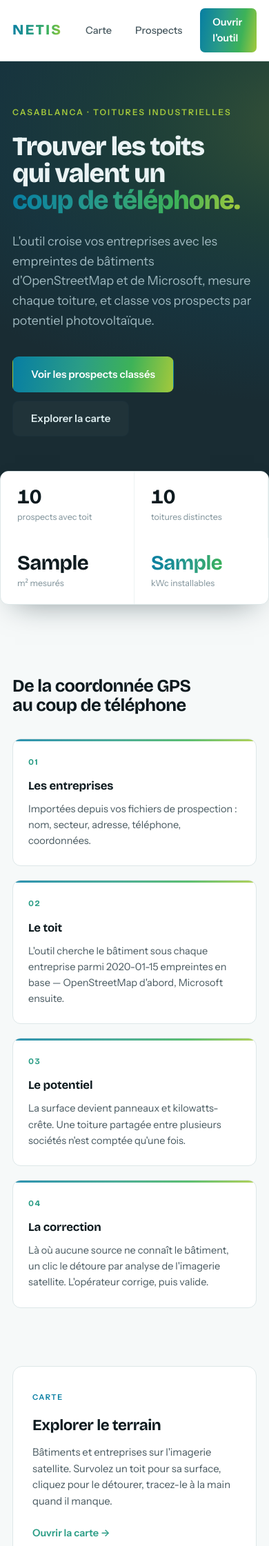
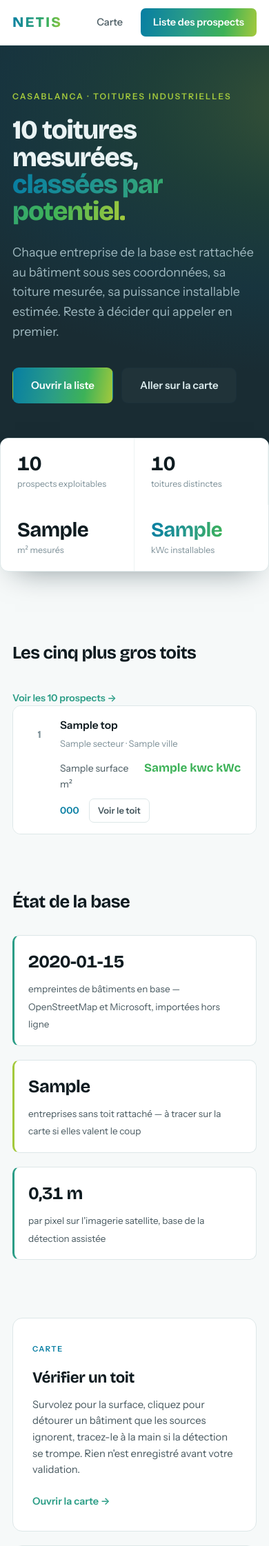
Before and after one commit to youssefyaslane/APP_Maps_surface, a Flask app: template templates/landing.html in a window 390 px wide. Shown: the top 2242 px of the page at 69% size. Run offline with Flask 3, Linux system fonts and the light colour scheme; the template is opened without the code that fills it: most values are stand-ins (such as "Sample title", 1, 10 or a date in 2020); some libraries are stand-ins or nearby versions.

Commit message:
Recentre la page d'accueil sur l'usage interne des commerciaux
La premiere version etait ecrite comme une page de vente — « l'outil croise vos
entreprises », un argumentaire pour un client. Or c'est un poste de travail
interne : celui qui l'ouvre travaille deja chez Netis et n'a pas besoin qu'on lui
vende l'outil. Il veut savoir ou en sont les donnees et par qui commencer.

Le texte est repris dans ce sens, et la page gagne ce qui manquait : les cinq
plus gros toits directement sur l'accueil, avec surface, puissance, telephone
cliquable et lien vers le toit sur la carte. Un commercial y trouve sa premiere
action sans passer par la liste.

Ajout aussi d'un etat de la base — empreintes disponibles, entreprises sans toit
rattache, resolution de l'imagerie — et d'une note sur la fiabilite inegale des
sources, utile avant un rendez-vous.

Les cinq cibles sont selectionnees par toiture distincte, pas par entreprise :
deux societes d'un meme immeuble n'occupent pas deux lignes du classement.

Co-Authored-By: Claude Opus 5 <noreply@anthropic.com>

```diff
--- a/app.py
+++ b/app.py
@@ -873,6 +873,7 @@ def _landing_stats():
     fallback = {
         "prospects_avec_toit": "—", "toits_distincts": "—",
         "surface_totale": "—", "puissance_totale": "—", "batiments_base": "—",
+        "sans_toit": "—", "top": [],
     }
     pool = _get_db_pool()
     conn = pool.getconn()
@@ -901,6 +902,20 @@ def _landing_stats():
                 "SELECT (SELECT count(*) FROM osm_buildings) + (SELECT count(*) FROM ms_buildings)"
             )
             batiments = cur.fetchone()[0]
+            cur.execute("SELECT count(*) FROM companies WHERE roof_area_m2 IS NULL")
+            sans_toit = cur.fetchone()[0]
+            # Meilleures cibles du moment, une par toiture : deux societes d'un
+            # meme immeuble ne doivent pas occuper deux lignes du classement.
+            cur.execute(
+                """
+                SELECT DISTINCT ON (COALESCE(roof_key, 'c:' || id))
+                       name, city, category, roof_area_m2, solar_kwc, phone, lon, lat
+                FROM companies
+                WHERE roof_area_m2 IS NOT NULL
+                ORDER BY COALESCE(roof_key, 'c:' || id), solar_kwc DESC NULLS LAST
+                """
+            )
+            top = sorted(cur.fetchall(), key=lambda r: -(r[4] or 0))[:5]
     except psycopg2.Error:
         conn.rollback()
         return fallback
@@ -916,6 +931,15 @@ def _landing_stats():
         "surface_totale": fr(surface),
         "puissance_totale": fr(kwc),
         "batiments_base": fr(batiments),
+        "sans_toit": fr(sans_toit),
+        "top": [
+            {
+                "nom": r[0], "ville": r[1] or "—", "secteur": r[2] or "—",
+                "surface": fr(r[3] or 0), "kwc": fr(r[4] or 0),
+                "tel": r[5], "lon": r[6], "lat": r[7],
+            }
+            for r in top
+        ],
     }
 
 
--- a/static/landing.css
+++ b/static/landing.css
@@ -362,3 +362,130 @@ main { max-width: 1080px; margin: 0 auto; padding: 84px 34px 96px; }
 @media (prefers-reduced-motion: reduce) {
   .panel { transition: none; }
 }
+
+/* ---------- outil interne : cibles du moment et état de la base ---------- */
+
+.sec-head {
+  display: flex;
+  align-items: baseline;
+  justify-content: space-between;
+  gap: 20px;
+  flex-wrap: wrap;
+}
+.sec-head .sec-title { margin-bottom: 20px; }
+
+.sec-link {
+  font-size: 14px;
+  font-weight: 600;
+  color: var(--turquoise);
+  text-decoration: none;
+  white-space: nowrap;
+}
+.sec-link:hover, .sec-link:focus-visible { color: var(--bleu); }
+
+.top-list {
+  display: grid;
+  gap: 1px;
+  background: var(--trait);
+  border: 1px solid var(--trait);
+  border-radius: 12px;
+  overflow: hidden;
+}
+
+.cible {
+  display: grid;
+  grid-template-columns: 44px minmax(0, 1fr) auto auto;
+  align-items: center;
+  gap: 20px;
+  padding: 16px 22px;
+  background: var(--surface);
+}
+
+.cible-rang {
+  font-family: "Bricolage Grotesque", sans-serif;
+  font-size: 15px;
+  font-weight: 700;
+  color: var(--ink-pale);
+  text-align: center;
+}
+
+.cible-id { min-width: 0; }
+.cible-id b {
+  display: block;
+  font-size: 15.5px;
+  font-weight: 600;
+  overflow: hidden;
+  text-overflow: ellipsis;
+  white-space: nowrap;
+}
+.cible-id span { font-size: 13px; color: var(--ink-pale); }
+
+.cible-chiffres { display: flex; gap: 18px; align-items: baseline; }
+.cible-m2 { font-size: 14px; color: var(--ink-doux); font-variant-numeric: tabular-nums; }
+.cible-kwc {
+  font-family: "Bricolage Grotesque", sans-serif;
+  font-size: 17px;
+  font-weight: 700;
+  color: var(--vert);
+  font-variant-numeric: tabular-nums;
+  white-space: nowrap;
+}
+
+.cible-actions { display: flex; align-items: center; gap: 14px; white-space: nowrap; }
+.lien-tel { font-size: 13.5px; font-weight: 600; color: var(--bleu); text-decoration: none; }
+.lien-tel:hover { text-decoration: underline; }
+.sans-tel { font-size: 13px; color: var(--ink-pale); font-style: italic; }
+
+.lien-carte {
+  font-size: 13px;
+  font-weight: 600;
+  color: var(--ink-doux);
+  text-decoration: none;
+  padding: 6px 12px;
+  border: 1px solid var(--trait);
+  border-radius: 7px;
+}
+.lien-carte:hover, .lien-carte:focus-visible { border-color: var(--turquoise); color: var(--turquoise); }
+
+.vide { color: var(--ink-pale); font-size: 14.5px; }
+.vide code {
+  background: var(--trait-pale);
+  padding: 2px 6px;
+  border-radius: 4px;
+  font-size: 13px;
+}
+
+.etat { padding: 84px 0 0; }
+
+.etat-grid {
+  display: grid;
+  grid-template-columns: repeat(auto-fit, minmax(250px, 1fr));
+  gap: 20px;
+}
+
+.ec {
+  background: var(--surface);
+  border: 1px solid var(--trait);
+  border-left: 3px solid var(--turquoise);
+  border-radius: 10px;
+  padding: 18px 20px;
+}
+.ec-warn { border-left-color: var(--lime); }
+
+.ec b {
+  display: block;
+  font-family: "Bricolage Grotesque", sans-serif;
+  font-size: 1.6rem;
+  font-weight: 700;
+  letter-spacing: -0.02em;
+  font-variant-numeric: tabular-nums;
+  margin-bottom: 5px;
+}
+.ec span { font-size: 13.5px; color: var(--ink-doux); }
+
+.sources-intro { max-width: 62ch; margin: -18px 0 26px; font-size: 15px; color: var(--ink-doux); }
+
+@media (max-width: 780px) {
+  .cible { grid-template-columns: 32px minmax(0, 1fr); gap: 10px 14px; }
+  .cible-chiffres, .cible-actions { grid-column: 2; }
+}
--- a/templates/landing.html
+++ b/templates/landing.html
@@ -13,19 +13,18 @@
 
   <header class="nav">
     <a class="brand" href="/">
-      {# Dépose ton logo dans static/logo-netis.svg (ou .png) : il remplace
-         automatiquement le logotype ci-dessous, sans rien changer d'autre. #}
+      {# Le logo est lu dans static/img/logo-netis.png : le remplacer suffit,
+         il est repris ici et en pied de page. #}
       {% if logo %}
         <img class="brand-logo" src="{{ url_for('static', filename=logo) }}" alt="Netis" />
       {% else %}
         <span class="brand-mark">NETIS</span>
       {% endif %}
-      <span class="brand-app">Prospection solaire</span>
+      <span class="brand-app">Prospection solaire · outil interne</span>
     </a>
     <nav class="nav-links">
       <a href="/carte">Carte</a>
-      <a href="/dashboard">Prospects</a>
-      <a class="nav-cta" href="/dashboard">Ouvrir l'outil</a>
+      <a class="nav-cta" href="/dashboard">Liste des prospects</a>
     </nav>
   </header>
 
@@ -57,88 +56,118 @@
 
     <div class="hero-inner">
       <p class="eyebrow">Casablanca · toitures industrielles</p>
-      <h1>Trouver les toits<br />qui valent un<br /><em>coup de téléphone.</em></h1>
+      <h1>{{ stats.toits_distincts }} toitures mesurées,<br /><em>classées par potentiel.</em></h1>
       <p class="lede">
-        L'outil croise vos entreprises avec les empreintes de bâtiments d'OpenStreetMap
-        et de Microsoft, mesure chaque toiture, et classe vos prospects par potentiel
-        photovoltaïque.
+        Chaque entreprise de la base est rattachée au bâtiment sous ses coordonnées,
+        sa toiture mesurée, sa puissance installable estimée. Reste à décider qui
+        appeler en premier.
       </p>
       <div class="cta">
-        <a class="btn btn-primary" href="/dashboard">Voir les prospects classés</a>
-        <a class="btn btn-ghost" href="/carte">Explorer la carte</a>
+        <a class="btn btn-primary" href="/dashboard">Ouvrir la liste</a>
+        <a class="btn btn-ghost" href="/carte">Aller sur la carte</a>
       </div>
     </div>
-
   </section>
 
-    <div class="figures">
-      <div class="fig"><b>{{ stats.prospects_avec_toit }}</b><span>prospects avec toit</span></div>
-      <div class="fig"><b>{{ stats.toits_distincts }}</b><span>toitures distinctes</span></div>
-      <div class="fig"><b>{{ stats.surface_totale }}</b><span>m² mesurés</span></div>
-      <div class="fig accent"><b>{{ stats.puissance_totale }}</b><span>kWc installables</span></div>
-    </div>
+  <div class="figures">
+    <div class="fig"><b>{{ stats.prospects_avec_toit }}</b><span>prospects exploitables</span></div>
+    <div class="fig"><b>{{ stats.toits_distincts }}</b><span>toitures distinctes</span></div>
+    <div class="fig"><b>{{ stats.surface_totale }}</b><span>m² mesurés</span></div>
+    <div class="fig accent"><b>{{ stats.puissance_totale }}</b><span>kWc installables</span></div>
+  </div>
 
   <main>
 
-    <section class="how">
-      <h2 class="sec-title">De la coordonnée GPS<br />au coup de téléphone</h2>
-      <ol class="steps">
-        <li>
-          <span class="step-n">01</span>
-          <h3>Les entreprises</h3>
-          <p>Importées depuis vos fichiers de prospection : nom, secteur, adresse, téléphone, coordonnées.</p>
-        </li>
-        <li>
-          <span class="step-n">02</span>
-          <h3>Le toit</h3>
-          <p>L'outil cherche le bâtiment sous chaque entreprise parmi {{ stats.batiments_base }} empreintes en base — OpenStreetMap d'abord, Microsoft ensuite.</p>
-        </li>
-        <li>
-          <span class="step-n">03</span>
-          <h3>Le potentiel</h3>
-          <p>La surface devient panneaux et kilowatts-crête. Une toiture partagée entre plusieurs sociétés n'est comptée qu'une fois.</p>
-        </li>
-        <li>
-          <span class="step-n">04</span>
-          <h3>La correction</h3>
-          <p>Là où aucune source ne connaît le bâtiment, un clic le détoure par analyse de l'imagerie satellite. L'opérateur corrige, puis valide.</p>
-        </li>
-      </ol>
+    <section class="top">
+      <div class="sec-head">
+        <h2 class="sec-title">Les cinq plus gros toits</h2>
+        <a class="sec-link" href="/dashboard">Voir les {{ stats.prospects_avec_toit }} prospects →</a>
+      </div>
+
+      {% if stats.top %}
+      <div class="top-list">
+        {% for p in stats.top %}
+        <article class="cible">
+          <span class="cible-rang">{{ loop.index }}</span>
+          <div class="cible-id">
+            <b>{{ p.nom }}</b>
+            <span>{{ p.secteur }} · {{ p.ville }}</span>
+          </div>
+          <div class="cible-chiffres">
+            <span class="cible-m2">{{ p.surface }} m²</span>
+            <span class="cible-kwc">{{ p.kwc }} kWc</span>
+          </div>
+          <div class="cible-actions">
+            {% if p.tel %}
+              <a class="lien-tel" href="tel:{{ p.tel }}">{{ p.tel }}</a>
+            {% else %}
+              <span class="sans-tel">pas de téléphone</span>
+            {% endif %}
+            <a class="lien-carte" href="/carte?lat={{ p.lat }}&amp;lon={{ p.lon }}">Voir le toit</a>
+          </div>
+        </article>
+        {% endfor %}
+      </div>
+      {% else %}
+      <p class="vide">Aucun potentiel calculé pour l'instant. Lancez <code>python -m scripts.compute_solar_potential</code>.</p>
+      {% endif %}
+    </section>
+
+    <section class="etat">
+      <h2 class="sec-title">État de la base</h2>
+      <div class="etat-grid">
+        <div class="ec">
+          <b>{{ stats.batiments_base }}</b>
+          <span>empreintes de bâtiments en base — OpenStreetMap et Microsoft, importées hors ligne</span>
+        </div>
+        <div class="ec ec-warn">
+          <b>{{ stats.sans_toit }}</b>
+          <span>entreprises sans toit rattaché — à tracer sur la carte si elles valent le coup</span>
+        </div>
+        <div class="ec">
+          <b>0,31 m</b>
+          <span>par pixel sur l'imagerie satellite, base de la détection assistée</span>
+        </div>
+      </div>
     </section>
 
     <section class="panels">
       <a class="panel panel-map" href="/carte">
         <span class="panel-tag">Carte</span>
-        <h3>Explorer le terrain</h3>
-        <p>Bâtiments et entreprises sur l'imagerie satellite. Survolez un toit pour sa surface, cliquez pour le détourer, tracez-le à la main quand il manque.</p>
+        <h3>Vérifier un toit</h3>
+        <p>Survolez pour la surface, cliquez pour détourer un bâtiment que les sources ignorent, tracez-le à la main si la détection se trompe. Rien n'est enregistré avant votre validation.</p>
         <span class="panel-go">Ouvrir la carte</span>
       </a>
       <a class="panel panel-dash" href="/dashboard">
         <span class="panel-tag">Prospects</span>
-        <h3>Préparer les appels</h3>
-        <p>La liste classée par puissance, filtrable par ville et par secteur, avec les contacts et le signalement des toitures partagées. Export CSV.</p>
+        <h3>Préparer vos appels</h3>
+        <p>Classement par puissance, filtres par ville et par secteur, contacts, et signalement des toitures partagées entre plusieurs sociétés. Export CSV pour le terrain.</p>
         <span class="panel-go">Voir la liste</span>
       </a>
     </section>
 
     <section class="sources">
-      <h2 class="sec-title">D'où viennent les données</h2>
+      <h2 class="sec-title">D'où viennent les surfaces</h2>
+      <p class="sources-intro">
+        Utile avant un rendez-vous : toutes les surfaces n'ont pas la même fiabilité.
+        La liste indique la source de chaque toit.
+      </p>
       <div class="src-grid">
         <div class="src src-osm">
           <b>OpenStreetMap</b>
-          <span>Contours cartographiés par des humains, ingérés localement depuis un extrait Geofabrik.</span>
+          <span>Contours cartographiés par des humains. La source la plus sûre — mais en tissu dense elle regroupe parfois tout un îlot.</span>
         </div>
         <div class="src src-ms">
-          <b>Microsoft ML Buildings</b>
-          <span>Empreintes détectées automatiquement, là où OpenStreetMap ne couvre pas.</span>
+          <b>Microsoft</b>
+          <span>Empreintes détectées automatiquement, là où OpenStreetMap ne couvre pas. Découpage souvent plus fin.</span>
         </div>
         <div class="src src-esri">
-          <b>Imagerie Esri</b>
-          <span>Vue satellite à 0,31 m par pixel, base de la détection assistée.</span>
+          <b>Détection assistée</b>
+          <span>Un clic propose un contour sur l'imagerie satellite, l'opérateur corrige et valide. À vérifier avant de citer un chiffre.</span>
         </div>
         <div class="src src-man">
           <b>Tracé manuel</b>
-          <span>Le dernier recours, quand aucune source ne connaît le bâtiment.</span>
+          <span>Le contour dessiné par un collègue. Le plus fiable quand il a été fait avec soin.</span>
         </div>
       </div>
     </section>
@@ -151,7 +180,7 @@
     {% else %}
       <span class="foot-brand">NETIS</span>
     {% endif %}
-    <span class="foot-txt">Prospection photovoltaïque · Casablanca</span>
+    <span class="foot-txt">Outil interne · prospection photovoltaïque</span>
     <span class="foot-links">
       <a href="/carte">Carte</a>
       <a href="/dashboard">Prospects</a>
```
